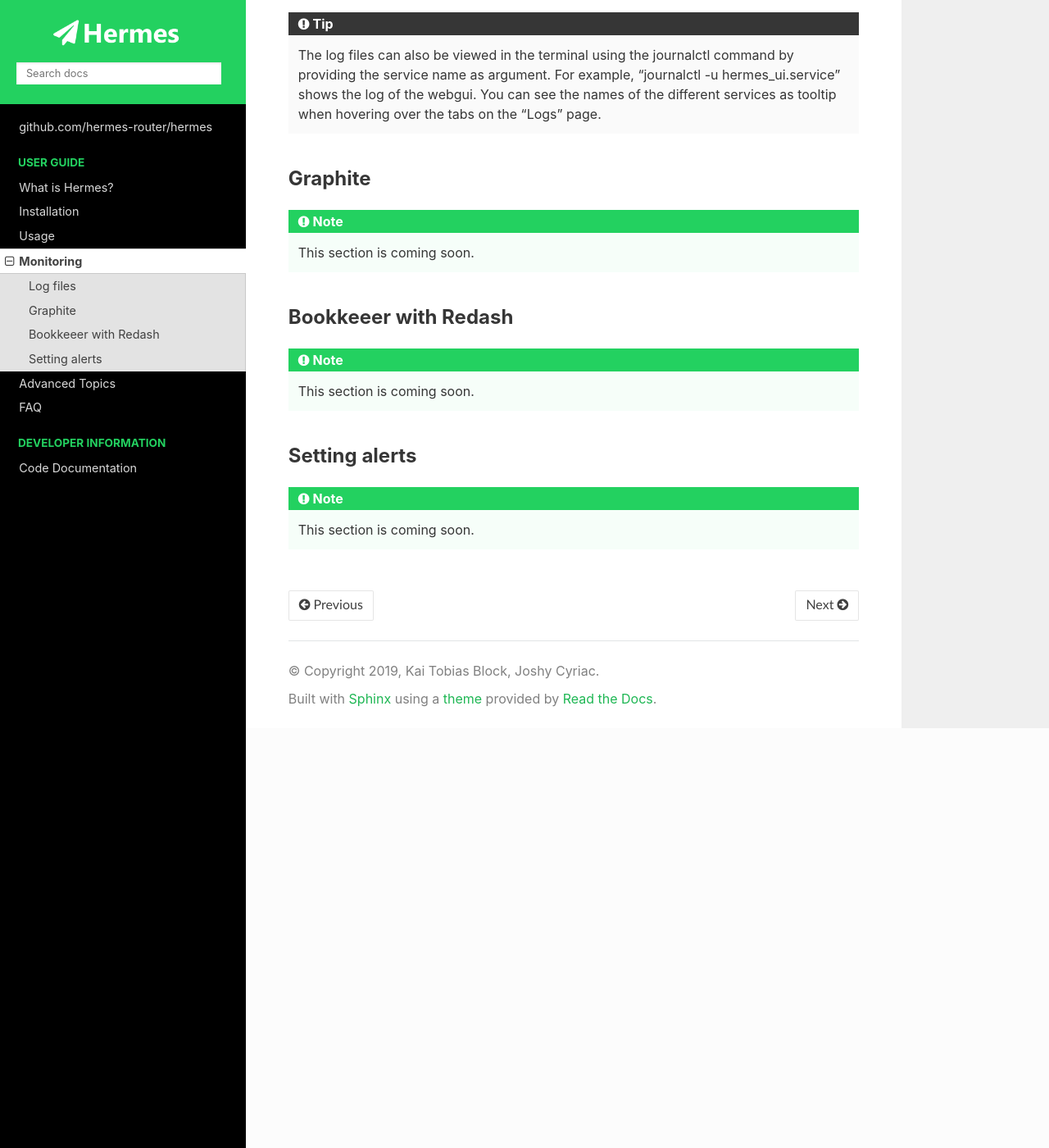
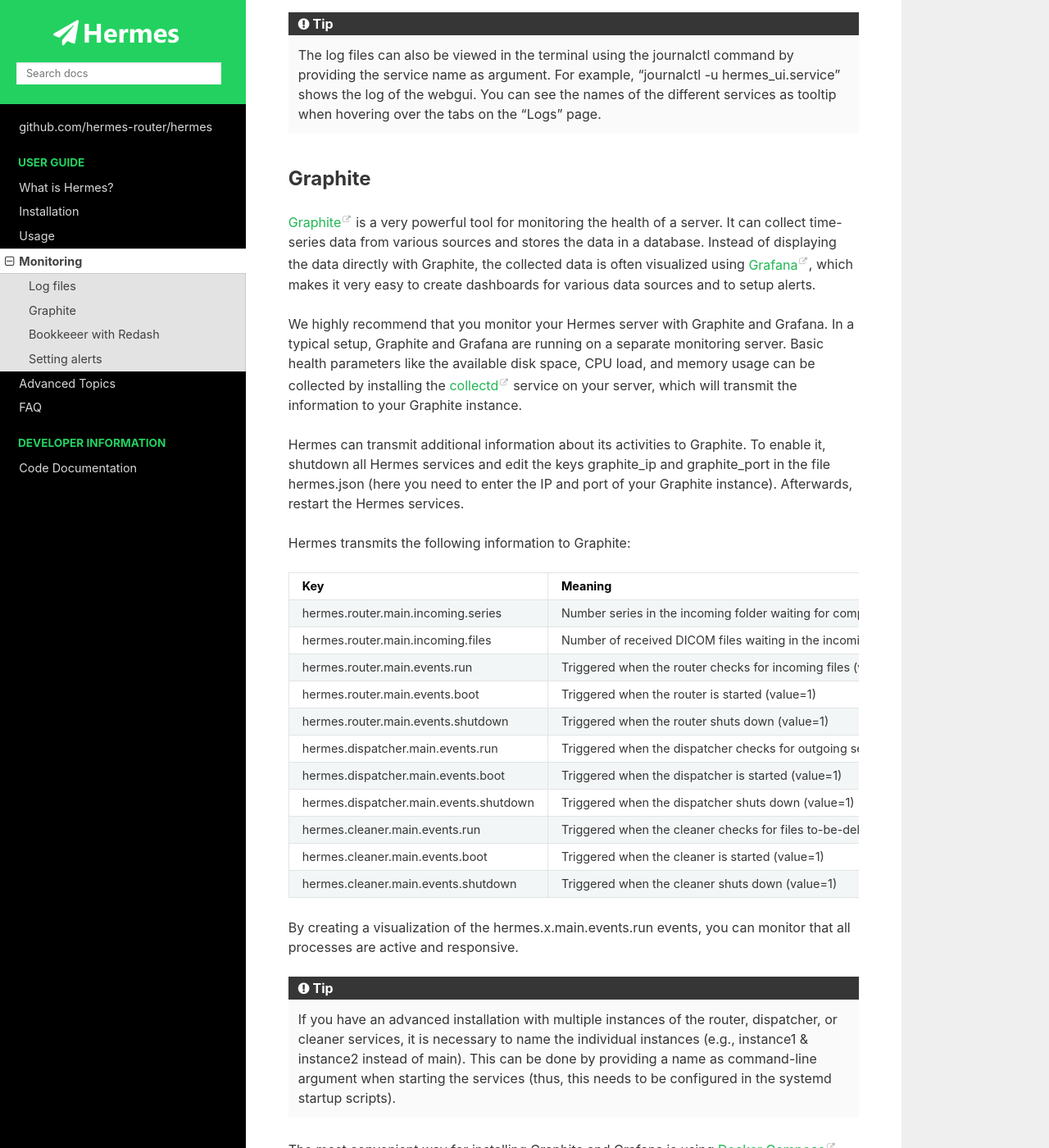
Before and after one commit to mercure-imaging/mercure, a Sphinx documentation site: the page built from docs/monitoring.rst, in a window 1280 px wide and 1400 px high, scrolled down 600 px. Shown: the whole window at 82% size. Built offline with Sphinx 7.4.7 and the Read the Docs theme 2.0.0, drawn with Linux system fonts in a browser that asks for light colours; some of the changed text lies outside the part shown.

Commit message:
Continued docs.

```diff
--- a/docs/intro.rst
+++ b/docs/intro.rst
@@ -1,5 +1,9 @@
 What is Hermes?
 ===============
+
+.. image:: scheme.png
+   :width: 550px
+   :align: center
 
 Hermes is a solution for routing medical images (DICOM series) to different targets based on routing rules that can be defined using Hermes' web-based user interface. There are various situations when such a "DICOM proxy" or "DICOM router" is needed:
 
--- a/docs/monitoring.rst
+++ b/docs/monitoring.rst
@@ -14,10 +14,79 @@
 
 .. tip:: The log files can also be viewed in the terminal using the journalctl command by providing the service name as argument. For example, "journalctl -u hermes_ui.service" shows the log of the webgui. You can see the names of the different services as tooltip when hovering over the tabs on the "Logs" page.
 
+
 Graphite
 --------
 
-.. note:: This section is coming soon.
+`Graphite <https://graphiteapp.org/>`_ is a very powerful tool for monitoring the health of a server. It can collect time-series data from various sources and stores the data in a database. Instead of displaying the data directly with Graphite, the collected data is often visualized using `Grafana <https://grafana.com/>`_, which makes it very easy to create dashboards for various data sources and to setup alerts.
+
+We highly recommend that you monitor your Hermes server with Graphite and Grafana. In a typical setup, Graphite and Grafana are running on a separate monitoring server. Basic health parameters like the available disk space, CPU load, and memory usage can be collected by installing the `collectd <https://collectd.org/>`_ service on your server, which will transmit the information to your Graphite instance.
+
+Hermes can transmit additional information about its activities to Graphite. To enable it, shutdown all Hermes services and edit the keys graphite_ip and graphite_port in the file hermes.json (here you need to enter the IP and port of your Graphite instance). Afterwards, restart the Hermes services.
+
+Hermes transmits the following information to Graphite:
+
+====================================== ===========================================================================
+Key                                    Meaning
+====================================== ===========================================================================
+hermes.router.main.incoming.series     Number series in the incoming folder waiting for completion
+hermes.router.main.incoming.files      Number of received DICOM files waiting in the incoming folder
+hermes.router.main.events.run          Triggered when the router checks for incoming files (value=1)
+hermes.router.main.events.boot         Triggered when the router is started (value=1)
+hermes.router.main.events.shutdown     Triggered when the router shuts down (value=1)
+hermes.dispatcher.main.events.run      Triggered when the dispatcher checks for outgoing series (value=1)
+hermes.dispatcher.main.events.boot     Triggered when the dispatcher is started (value=1)
+hermes.dispatcher.main.events.shutdown Triggered when the dispatcher shuts down (value=1)
+hermes.cleaner.main.events.run         Triggered when the cleaner checks for files to-be-deleted (value=1)
+hermes.cleaner.main.events.boot        Triggered when the cleaner is started (value=1)
+hermes.cleaner.main.events.shutdown    Triggered when the cleaner shuts down (value=1)
+====================================== ===========================================================================
+
+By creating a visualization of the hermes.x.main.events.run events, you can monitor that all processes are active and responsive.
+
+.. tip:: If you have an advanced installation with multiple instances of the router, dispatcher, or cleaner services, it is necessary to name the individual instances (e.g., instance1 & instance2 instead of main). This can be done by providing a name as command-line argument when starting the services (thus, this needs to be configured in the systemd startup scripts).
+
+The most convenient way for installing Graphite and Grafana is using `Docker Compose <https://docs.docker.com/compose/>`_. Below, you can see a template for docker-compose.yml file for installing both tools. Note that you need to replace the values [...] with your own information.
+
+::
+
+    version: "3"
+    services:
+    grafana:
+        image: grafana/grafana
+        container_name: grafana
+        restart: always
+        ports:
+        - "3000:3000"
+        networks:
+        - grafana-net
+        volumes:
+        - grafana-storage:/var/lib/grafana
+        environment:
+        - GF_INSTALL_PLUGINS=[add plugins if you want]
+
+    graphite:
+        image: graphiteapp/graphite-statsd
+        container_name: graphite
+        restart: always
+        ports:
+        - "2003-2004:2003-2004"
+        - "2023-2024:2023-2024"
+        - "8125:8125/udp"
+        - "8126:8126"
+        networks:
+        - grafana-net
+        volumes:
+        - /[install path]/configs:/opt/graphite/conf
+        - /[install path]/data:/opt/graphite/storage
+        - /[install path]/statsd_config:/opt/statsd/config
+
+    networks:
+    grafana-net:
+
+    volumes:
+    grafana-storage:
+        external: true
 
 
 Bookkeeer with Redash
```
Also changed, not shown: docs/scheme.png (added).
